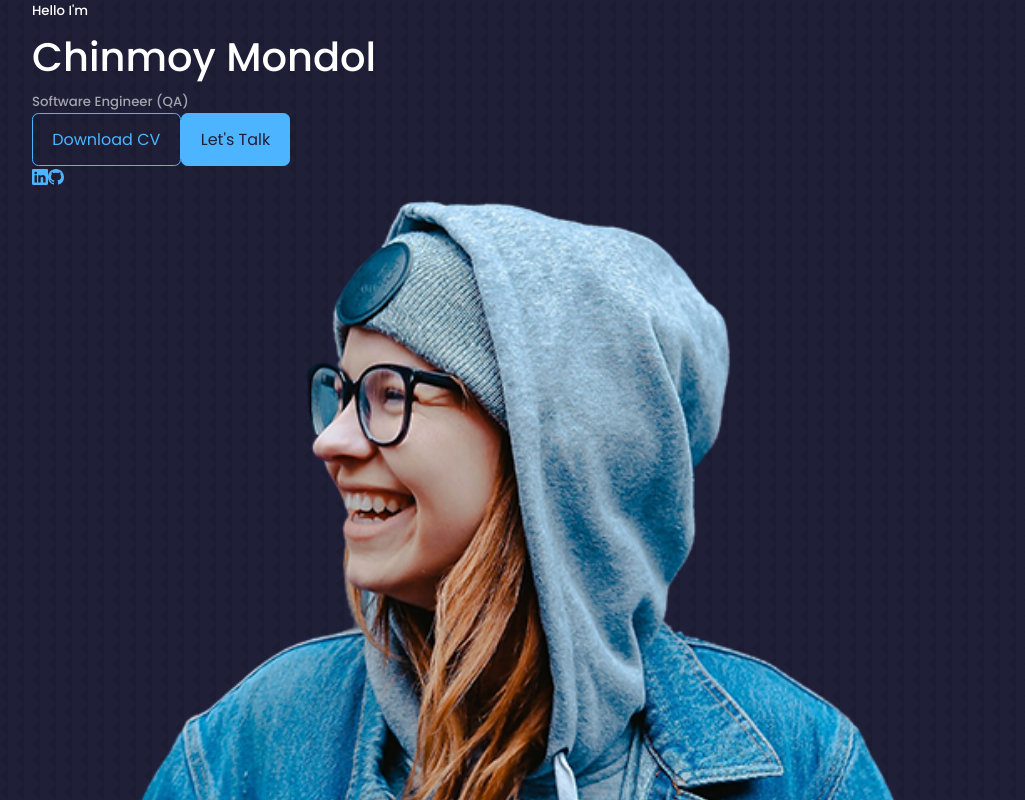
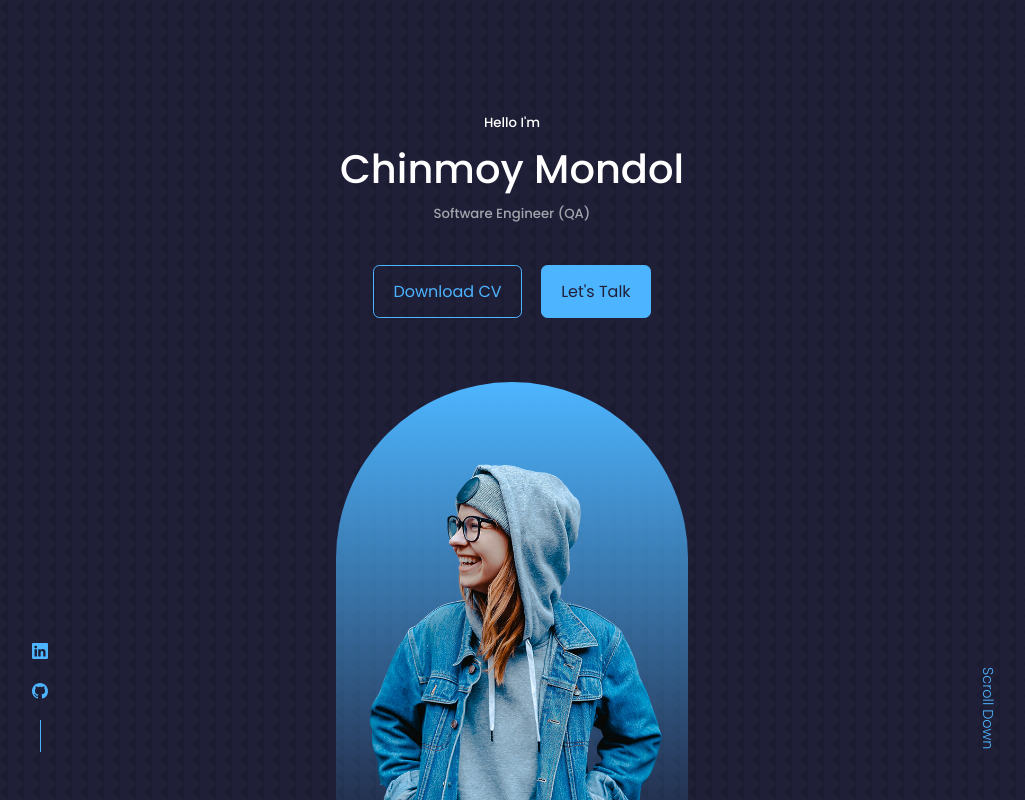
Before and after one commit to chinmoymondol46/Portfolio, a React (Create React App) app: page / in a window 1280 px wide. Shown: the top 800 px of the page, without its empty margins (128-1153 px from the left). Built offline with nearby package versions, Linux system fonts and the light colour scheme.

Commit message:
Added CSS styles for the header component

```diff
--- a/src/components/header/header.css
+++ b/src/components/header/header.css
@@ -0,0 +1,60 @@
+header {
+    height: 100vh;
+    padding-top: 7rem;
+    overflow: hidden;
+}
+
+.header__container {
+    text-align: center;
+    height: 100%;
+    position: relative;
+}
+
+/* ========== CTA ==========*/
+.cta {
+    margin-top: 2.5rem;
+    display: flex;
+    gap: 1.2rem;
+    justify-content: center;
+}
+
+/* ========== HEADER SOCIALS ==========*/
+.header__socials {
+    display: flex;
+    flex-direction: column;
+    align-items: center;
+    gap: 0.8rem;
+    position: absolute;
+    left: 0;
+    bottom: 3rem;
+}
+
+.header__socials::after {
+    content: "";
+    width: 1px;
+    height: 2rem;
+    background: var(--color-primary);
+}
+
+/* ========== ME ==========*/
+.me {
+    background: linear-gradient(var(--color-primary), transparent);
+    width: 22rem;
+    height: 30rem;
+    position: absolute;
+    left: calc(50% - 11rem);
+    margin-top: 4rem;
+    border-radius: 12rem 12rem 0 0;
+    overflow: hidden;
+    padding: 5rem 1.5rem 1.5rem 1.5rem;
+}
+
+/* ========== SCROLL DOWN ==========*/
+.scroll__down {
+    position: absolute;
+    right: -2.3rem;
+    bottom: 5rem;
+    transform: rotate(90deg);
+    font-weight: 300;
+    font-size: 0.9rem;
+}
```
